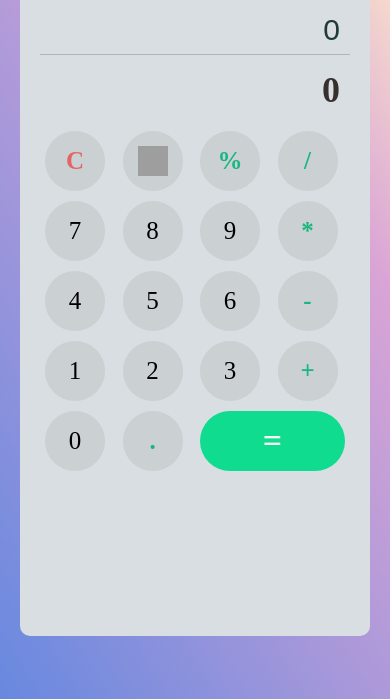
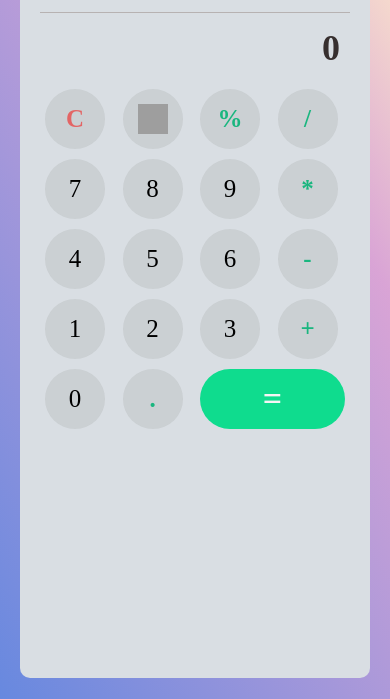
Before and after one commit to mnamesujit/calculator, a plain HTML site: page index.html in a window 390 px wide. Shown: the part 145-844 px from the top of the page. Drawn offline with Linux system fonts and the light colour scheme; grey boxes are pictures that could not be loaded.

Commit message:
fixes: responsive-ness of layout

```diff
--- a/style.css
+++ b/style.css
@@ -120,3 +120,9 @@ h1{
 .keyboard .equal:hover{
     background-color: rgb(24, 189, 126);
 }
+
+@media screen and (max-width: 425px) {
+    main{
+        height: 95vh;
+    }
+}
```
